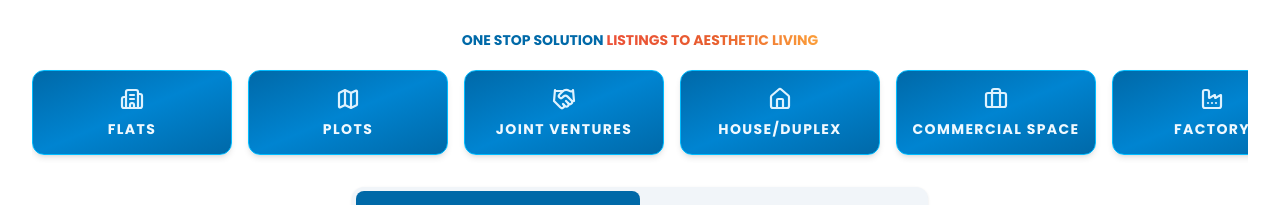
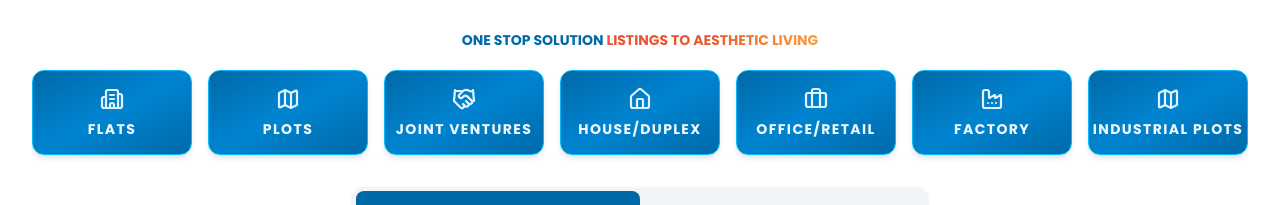
Before and after one commit to passportpulse/property-wala-ankita, a React (Vite) app: page / in a window 1280 px wide. Shown: the part 130-335 px from the top of the page. Built offline with nearby package versions, Linux system fonts and the light colour scheme.

Commit message:
home page updated

```diff
--- a/src/pages/home/sections/HomeHero.jsx
+++ b/src/pages/home/sections/HomeHero.jsx
@@ -31,7 +31,7 @@ export default function HomeHero() {
     { name: "Plots", icon: Map },
     { name: "Joint Ventures", icon: Handshake },
     { name: "House/Duplex", icon: Home },
-    { name: "Commercial Space", icon: Briefcase },
+    { name: "Office/Retail", icon: Briefcase },
     { name: "Factory", icon: Factory },
     { name: "Industrial Plots", icon: Map },
     { name: "Ware House", icon: Warehouse },
@@ -134,7 +134,7 @@ export default function HomeHero() {
                       handleOptionClick(item.name);
                     }}
                     className={`
-    min-w-[200px]
+    min-w-[160px]
     h-[85px]
 
     rounded-xl
```
